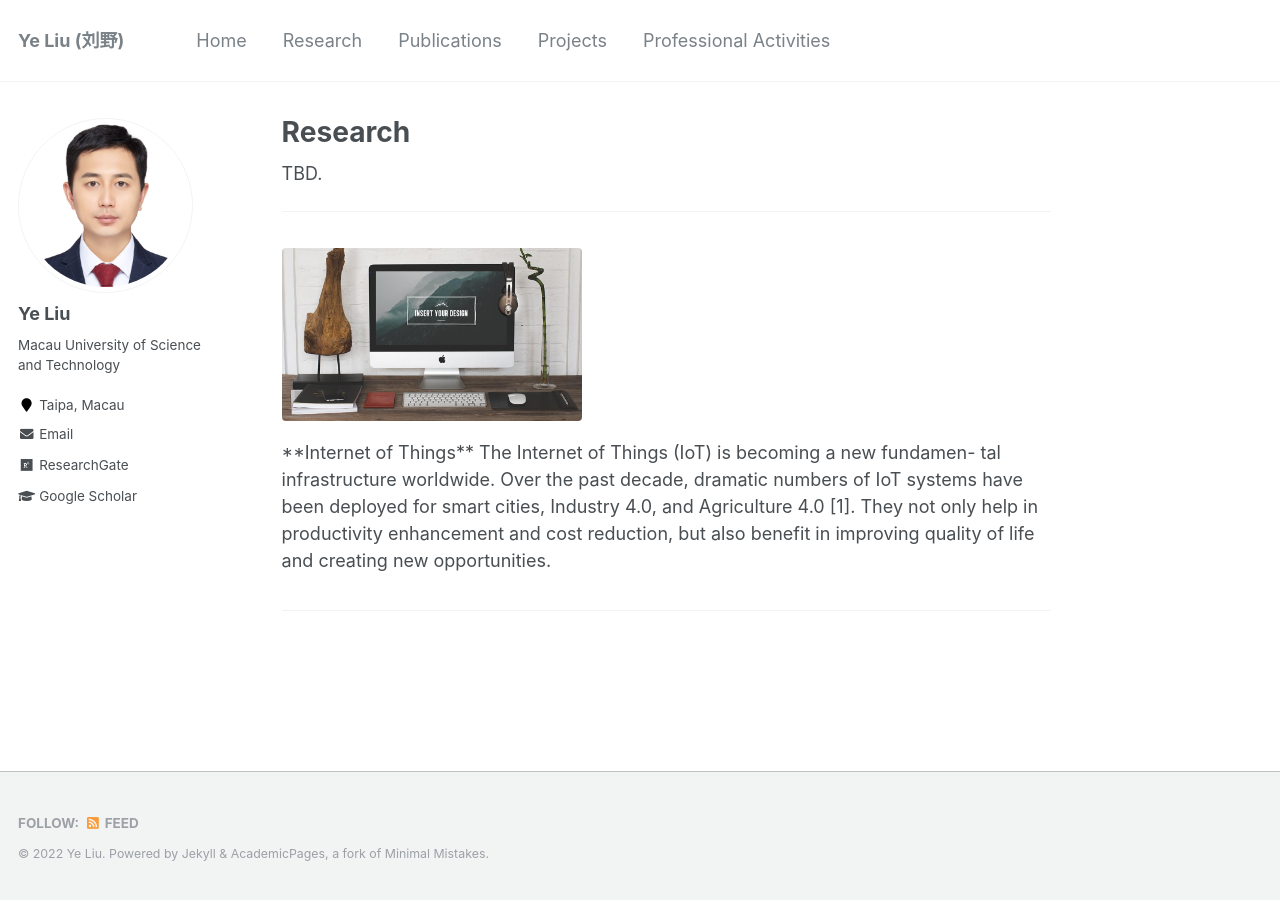
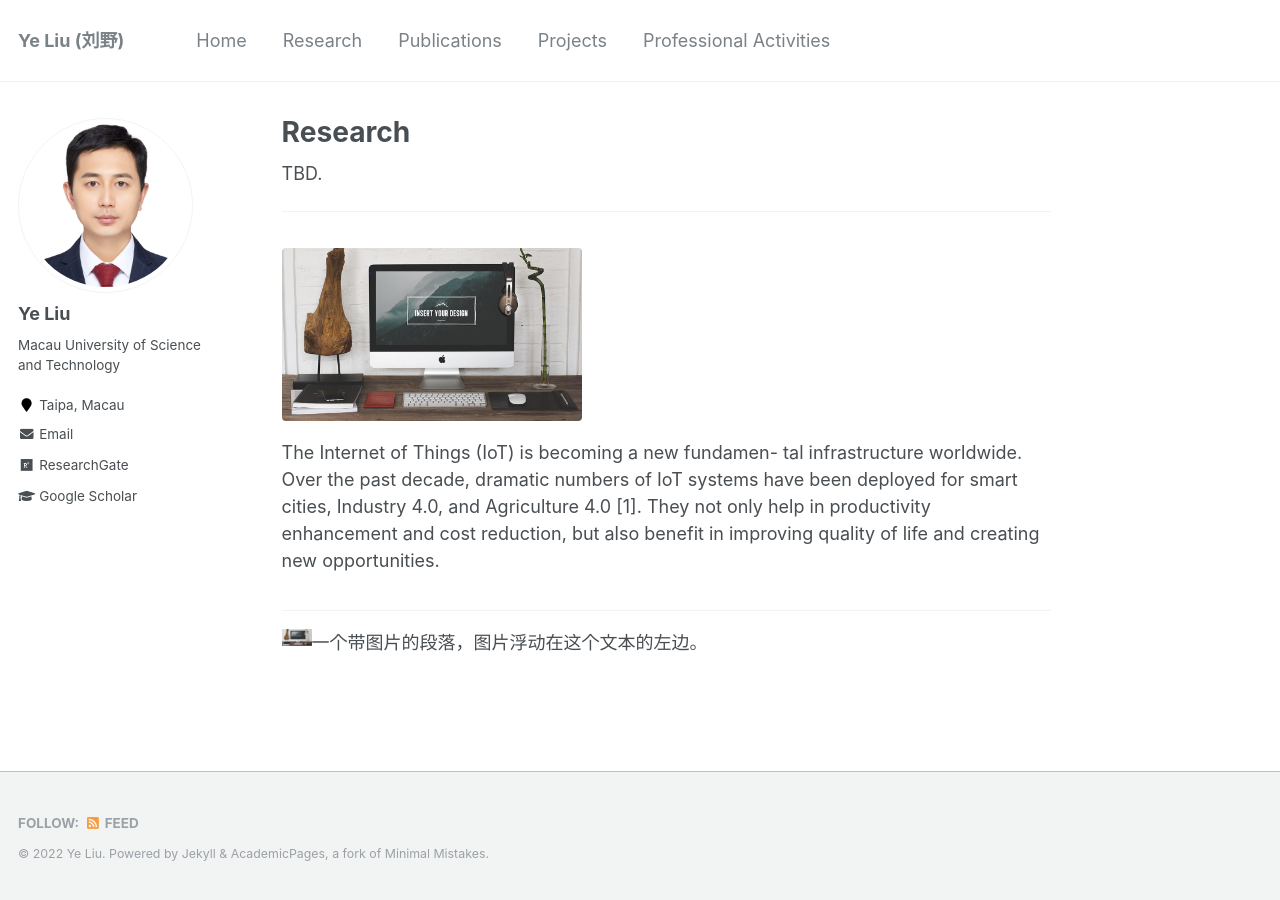
Before and after one commit to ChrisYe-Liu/chrisye-liu.github.io, a Jekyll site: the page built from _pages/research.md, in a window 1280 px wide. Built offline with Jekyll 4.4.1, drawn with Linux system fonts in a browser that asks for light colours.

Commit message:
Update research.md

```diff
--- a/_pages/research.md
+++ b/_pages/research.md
@@ -13,9 +13,10 @@ TBD.
    <img src= "/images/foo-bar-identity.jpg"
    style="float:left; width:300px;height:250 px"
   alt="this is a placeholder image">
-  **Internet of Things**
   The Internet of Things (IoT) is becoming a new fundamen- tal infrastructure worldwide. Over the past decade, dramatic numbers of IoT systems have been deployed for smart cities, Industry 4.0, and Agriculture 4.0 [1]. They not only help in productivity enhancement and cost reduction, but also benefit in improving quality of life and creating new opportunities.
 </figure>
 
-
 ------
+<p>
+<img src="/images/foo-bar-identity.jpg" alt="" style="float:left" width="30" height="25"> 一个带图片的段落，图片浮动在这个文本的左边。
+</p>
```
